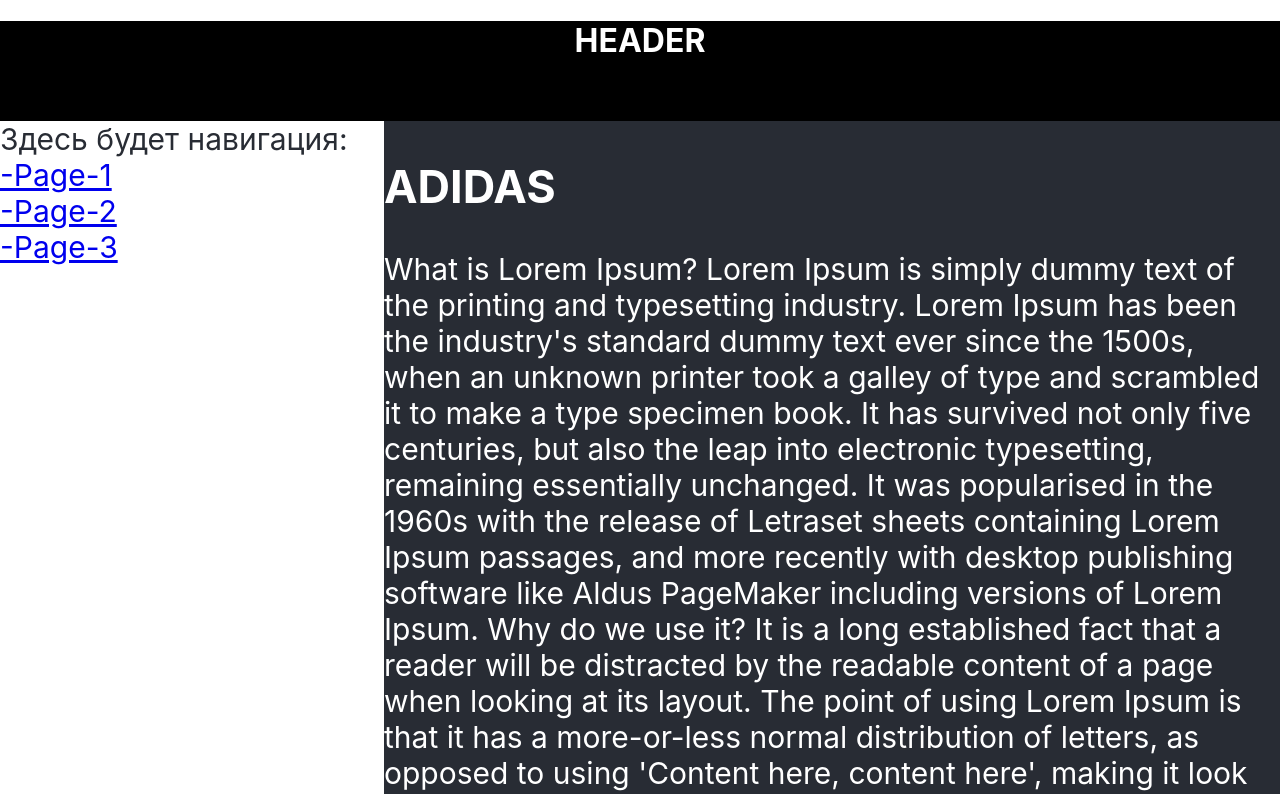
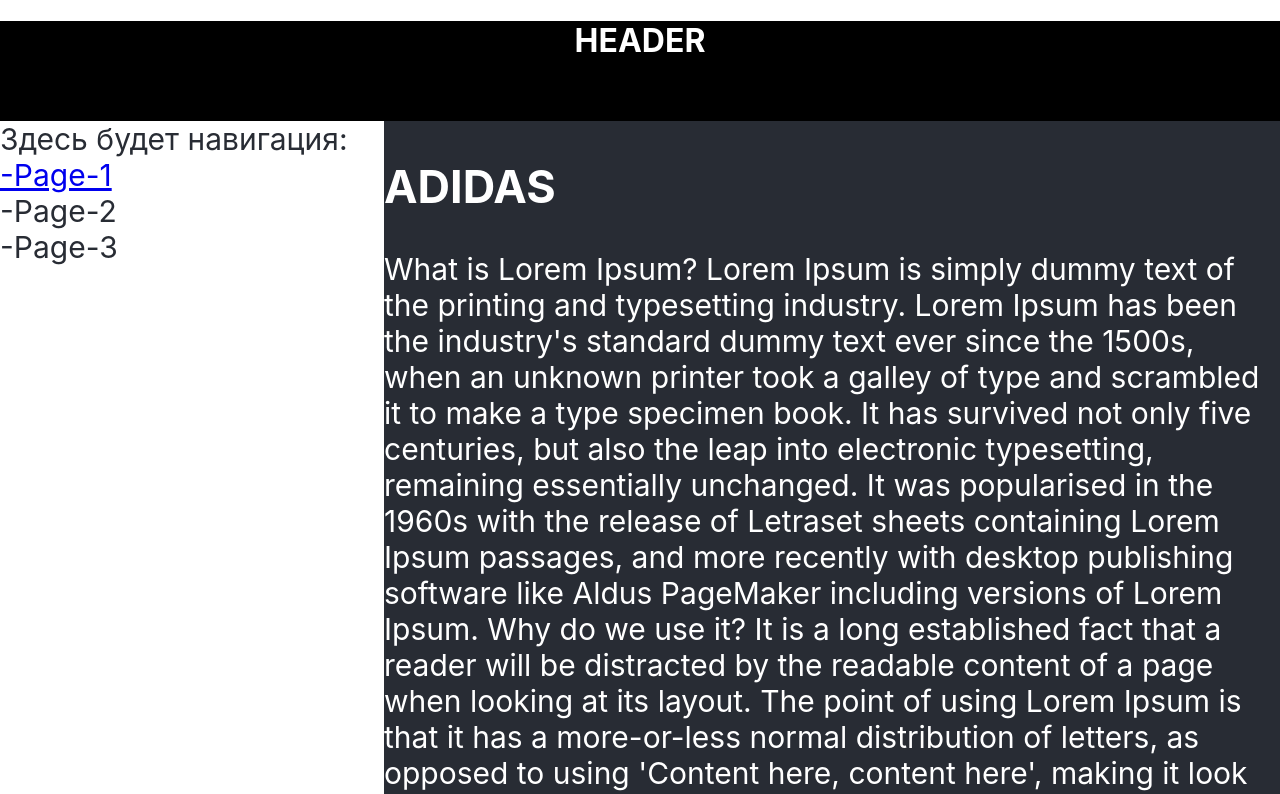
Before and after one commit to AndreiSheleg/microtasks-react-router-dom, a React (Create React App) app: page /page-1 in a window 1280 px wide. Shown: the top 794 px of the page. Built offline with nearby package versions, Linux system fonts and the light colour scheme.

Commit message:
add some CSS for NavLink

```diff
--- a/src/App.tsx
+++ b/src/App.tsx
@@ -14,9 +14,9 @@
             <div className={styles.body}>
                 <div className={styles.nav}>
                     Здесь будет навигация:
-                    <div><NavLink to={'/page-1'}>-Page-1</NavLink></div>
-                    <div><NavLink to={'/page-2'}>-Page-2</NavLink></div>
-                    <div><NavLink to={'/page-3'}>-Page-3</NavLink></div>
+                    <div><NavLink to={'/page-1'} className={({isActive}) => isActive ? styles.active : styles.navLink } >-Page-1</NavLink></div>
+                    <div><NavLink to={'/page-2'} className={({isActive}) => isActive ? styles.active : styles.navLink }>-Page-2</NavLink></div>
+                    <div><NavLink to={'/page-3'} className={({isActive}) => isActive ? styles.active : styles.navLink }>-Page-3</NavLink></div>
                 </div>
                 <div className={styles.content}>
                     <Routes>
--- a/src/components/Site.module.css
+++ b/src/components/Site.module.css
@@ -34,3 +34,14 @@
     text-align: center;
     color: white;
 }
+
+.navLink {
+    text-decoration: none;
+    color: #282c34;
+}
+
+
+.activeNavLink {
+    color: #7fb8f1;
+    text-decoration: underline;
+}
```
